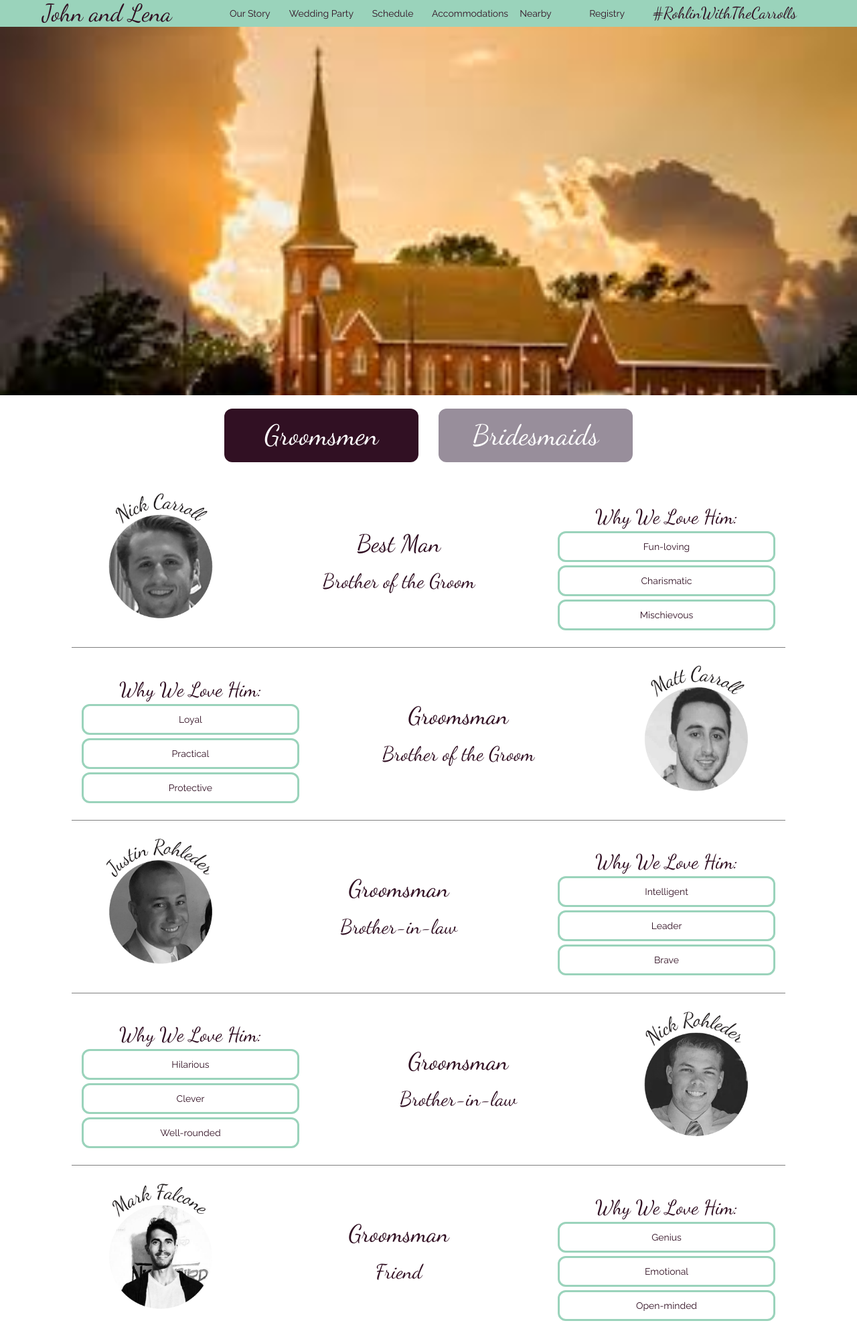
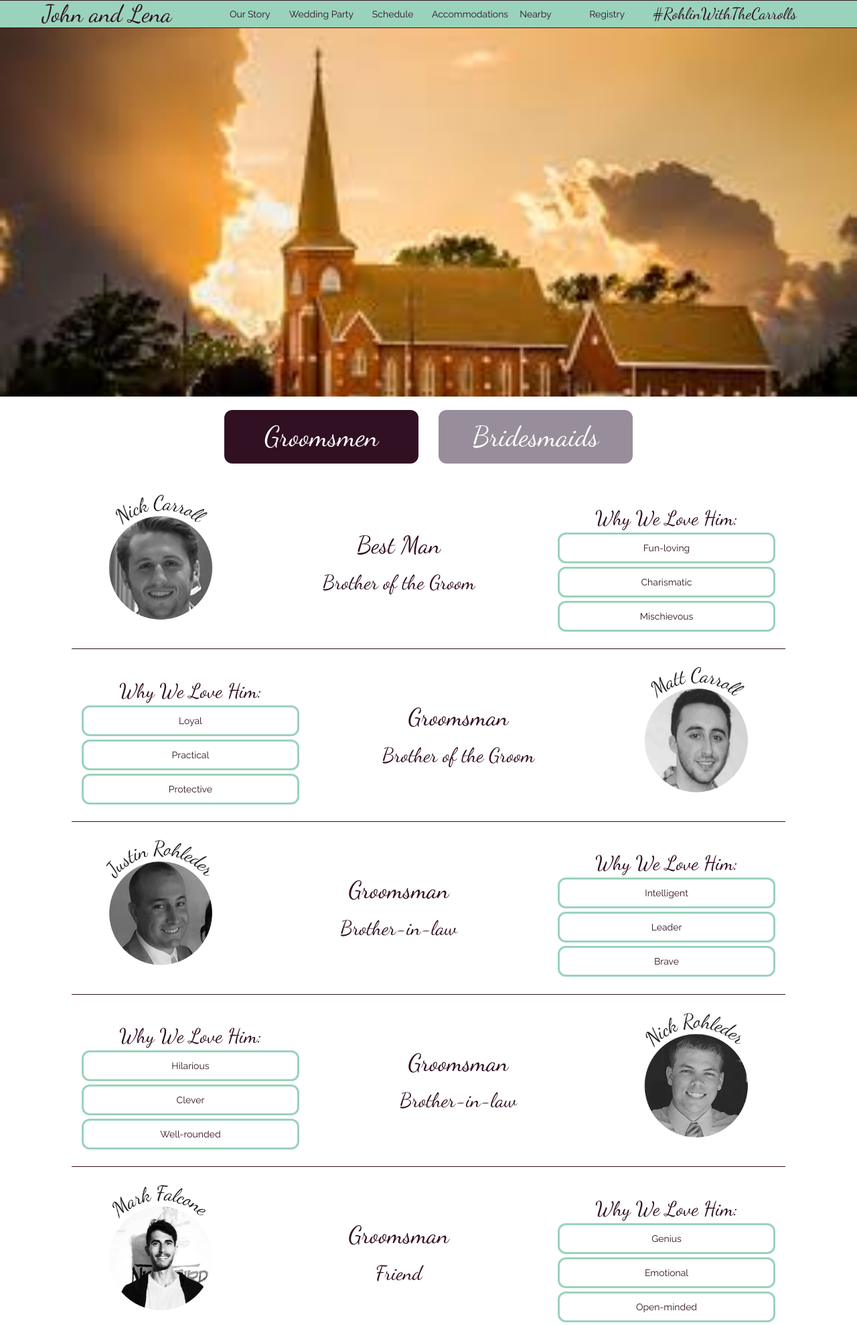
Before and after one commit to johntcarroll/wedding, a PHP site: page /party/index.php in a window 1280 px wide. Shown: the top 1978 px of the page at 67% size. Run offline with PHP 8.4, Linux system fonts and the light colour scheme.

Commit message:
top nav outline

```diff
--- a/css/style.css
+++ b/css/style.css
@@ -51,7 +51,7 @@ ul > li{
 }
 
 .border-bottom{
-    border-bottom: 1px solid grey;
+    border-bottom: 1px solid #311023;
 }
 
 /* NAV BAR */
@@ -63,7 +63,13 @@ ul > li{
 
 .top-nav{
     background-color:#9AD3BB;
-    color: #311023
+    color: #311023;
+    border-top-style: solid;
+    border-top-width: 1px;
+    border-top-color: #311023;
+    border-bottom-style: solid;
+    border-bottom-width: 1px;
+    border-bottom-color: #311023;
 }
 
 h1,h2,h3.h4.nav-header{
@@ -365,7 +371,7 @@ a.overlay-link.before:hover:before,a.overlay-link.after:hover:after{
 }
 
 .party-row{
-    border-bottom-color: grey;
+    border-bottom-color: #311023;
     border-bottom-width: 1px;
     border-bottom-style: solid;
 }
@@ -426,14 +432,14 @@ a.overlay-link.before:hover:before,a.overlay-link.after:hover:after{
 }
 
 .event-row{
-    border-bottom: 1px solid grey;
+    border-bottom: 1px solid #311023;
 }
 
 /* footer */
 
 .footer-row{
     background-color: #AB8FB1;
-    border-top: 1px solid grey;
+    border-top: 1px solid #311023;
     padding-bottom: 10px;
     padding-top: 10px;
 }
```
